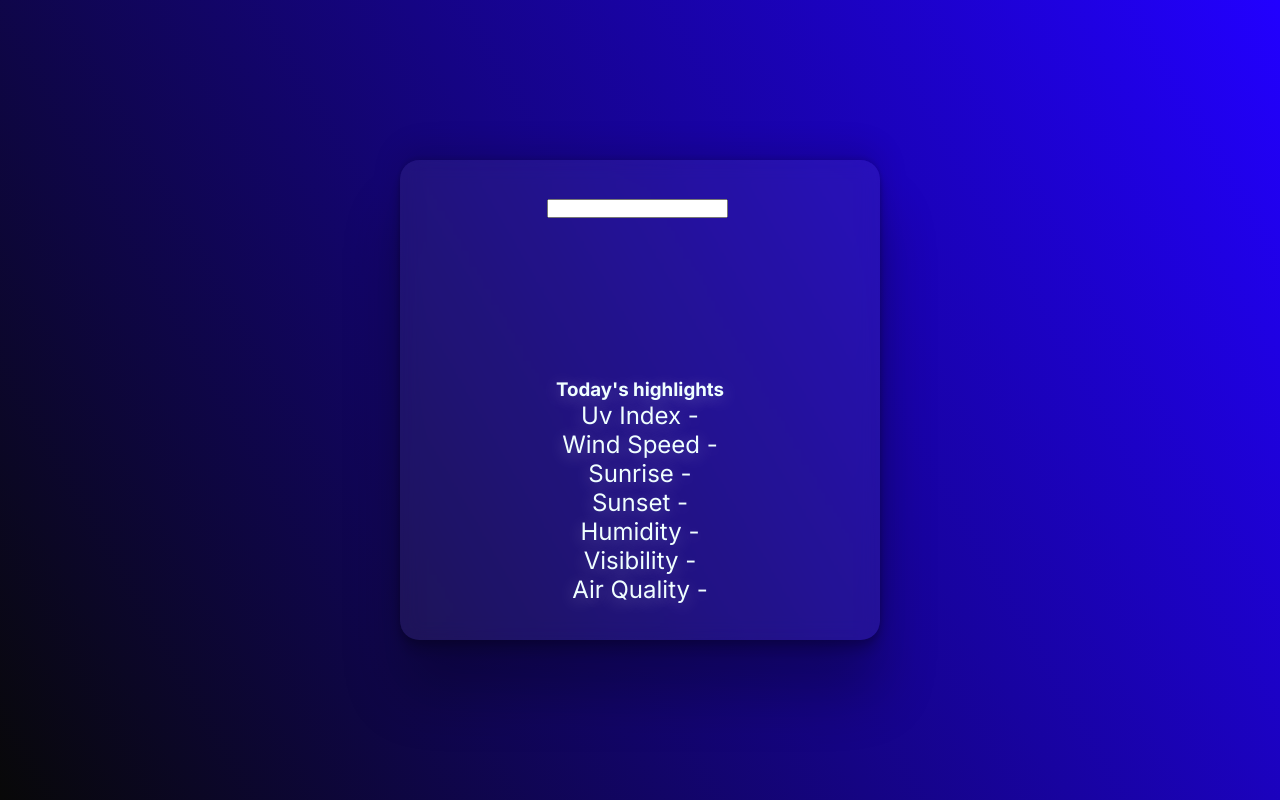
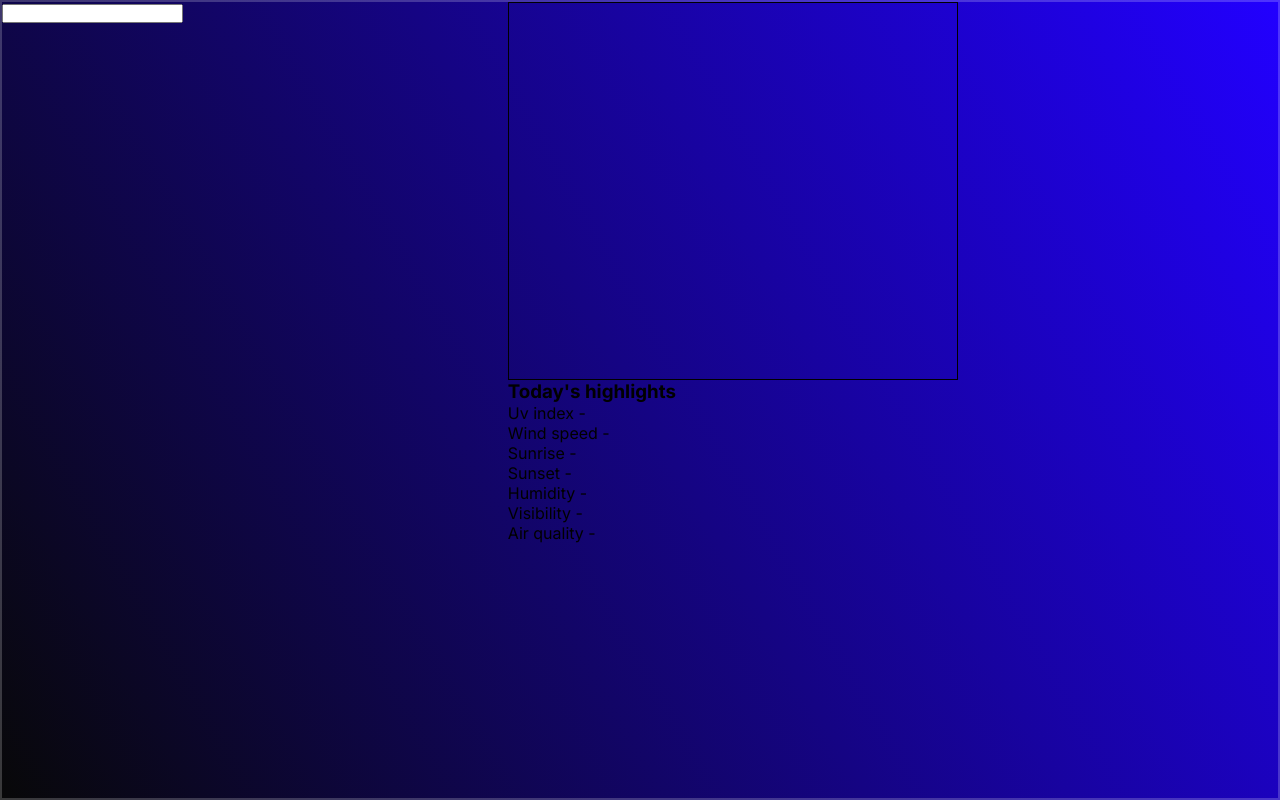
Before and after one commit to Shteinaseev/weather-app, a website: page src/index.html in a window 1280 px wide. Drawn offline with Linux system fonts and the light colour scheme.

Commit message:
changed css

```diff
--- a/src/index.html
+++ b/src/index.html
@@ -12,7 +12,7 @@
 <body>
     <main data-js class="content">
         <aside data-js-aside class="aside">
-            <input data-js-search type="text" class="search">
+            <input name="search" data-js-search type="text" class="search">
             <img src="" alt="">
             <p data-js-temp class="temperature"></p>
             <p data-js-date-time class="date-time"></p>
--- a/styles/style.css
+++ b/styles/style.css
@@ -8,48 +8,38 @@
 
 body {
     font-family: 'Inter', sans-serif;
-    display: grid;
-    place-content: center;
+    /* display: grid;
+    place-content: center; */
     height: 100vh;
     overflow: hidden;
     background-image: linear-gradient(60deg, #080808, #2200ff);
 
     .content {
-        background-color: #f0f0f010;
-        border-radius: 1.2rem;
-        backdrop-filter: blur(10px);
-        width: 30rem;
-        aspect-ratio: 1;
-        display: flex;
-        flex-direction: column;
-        align-items: center;
-        justify-content: center;
-        color: azure;
-        box-shadow: rgba(0, 0, 0, 0.25) 0px 54px 55px, rgba(0, 0, 0, 0.12) 0px -12px 30px, rgba(0, 0, 0, 0.12) 0px 4px 6px, rgba(0, 0, 0, 0.17) 0px 12px 13px, rgba(0, 0, 0, 0.09) 0px -3px 5px;
+        position: relative;
+        z-index: 1;
+        width: 100vw;
+        height: 100vh;
+        display: grid;
+        grid-template-areas:
+            "aside weather"
+            "aside highlights";
+        border: 2px solid #ffffff33;
 
-        * {
-            text-shadow: #ffffff55 0px 3px 18px;
+        .weather {
+            width: 450px;
+            border: 1px solid #000;
+            grid-area: weather;
         }
 
-        p {
-            font-size: 1.5rem;
-            text-transform: capitalize;
-            text-align: center;
+        aside {
+            grid-area: aside;
         }
 
-        .temperature {
-            margin-top: 0.5em;
-            font-size: 5rem;
+        .highlights {
+            grid-area: highlights;
         }
 
-        .feels-like {
-            margin-bottom: 2em;
-        }
-
-        .description {
-            font-size: 3rem;
-            margin-bottom: 1em;
-        }
 
     }
+
 }
```
